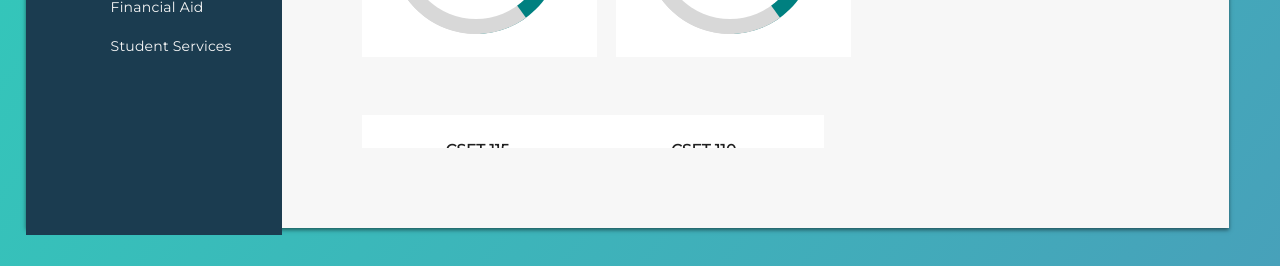
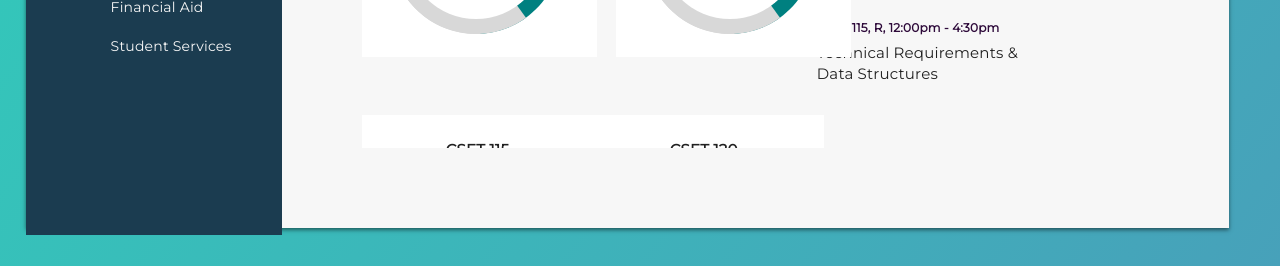
Before and after one commit to jessereaper/finalproject, a plain HTML site: page AcademicDashboard.html in a window 1280 px wide. Shown: the part 534-800 px from the top of the page. Drawn offline with Linux system fonts and the light colour scheme.

Commit message:
Added third part of side bar

```diff
--- a/AcademicDashboard.html
+++ b/AcademicDashboard.html
@@ -146,10 +146,10 @@
 </section>
 <section class="Academic-pie-container-four">
   <h2 class="CSET-Academic-two">
-    CSET 110
+    CSET 120
   </h2>
   <h1 class="Academic-WebDevelopment">
-    Web Development I
+    Software Project I
   </h1>
   <div class="Academic-pie">
     <div class="Academic-circle">
@@ -178,6 +178,12 @@
     <h1 class="CSET-Academic-Tuesday-Web">
       Web Development I
     </h1>
+    <h2 class="CSET-Academic-Tuesday">
+      CSET 115, R, 12:00pm - 4:30pm
+    </h2>
+    <h1 class="CSET-Academic-Wednesday-tech">
+      Technical Requirements &amp; Data Structures
+    </h1>
 </section>
 </section>
 </section>
--- a/style/_academicdashboard.scss
+++ b/style/_academicdashboard.scss
@@ -127,3 +127,6 @@
   @extend .CSET-Academic-Monday-Intro;
   margin-top: 20px;
 }
+.CSET-Academic-Wednesday-tech {
+  @extend .CSET-Academic-Monday-Intro;
+}
```
Also changed, not shown: style/style.css, 1 other file.
